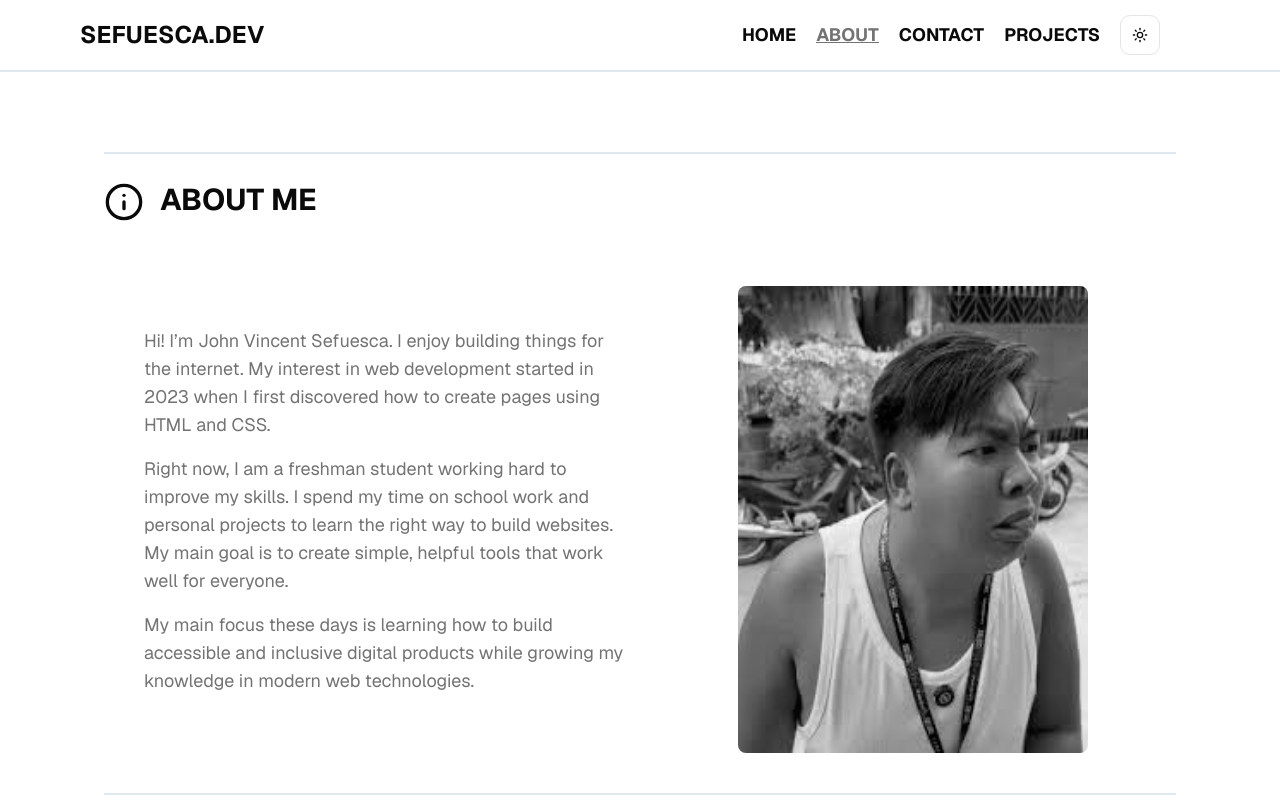
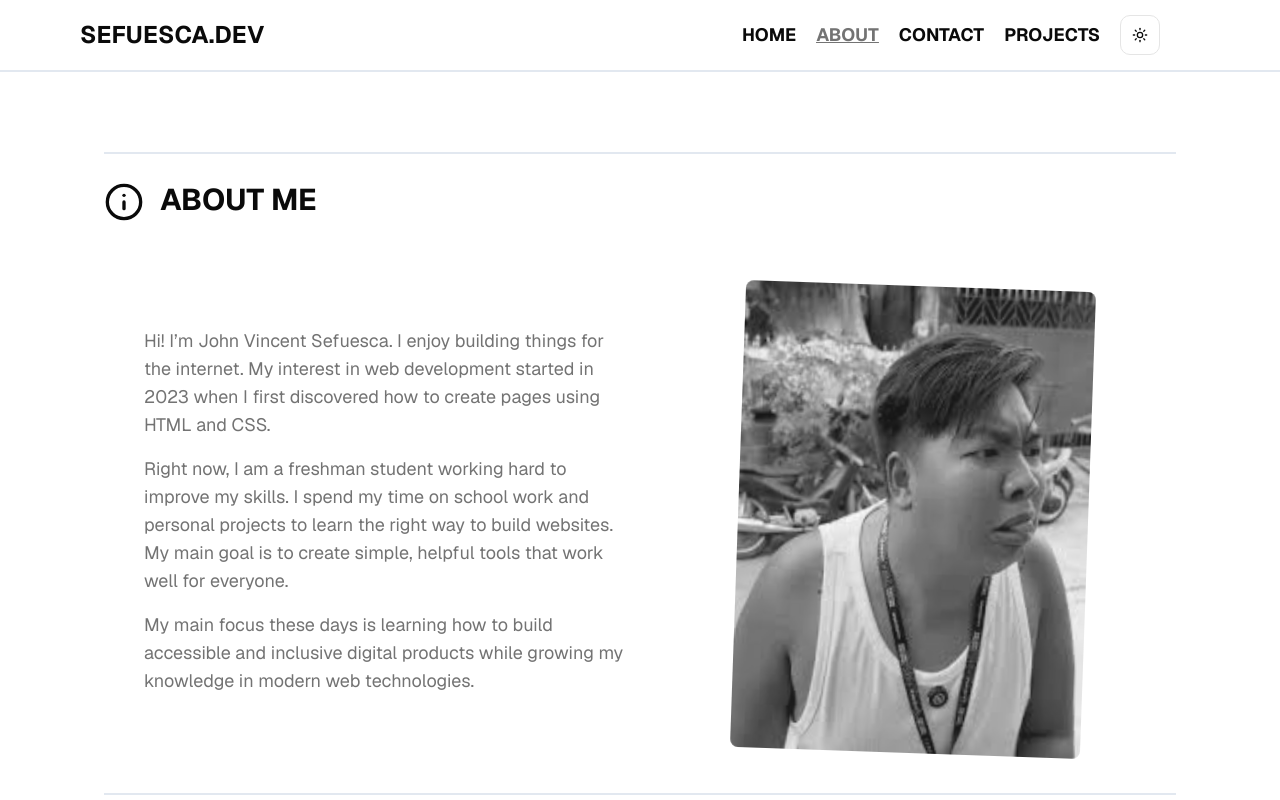
Before and after one commit to Unpayedme/ittract-portfolio, a Next.js app: page /about in a window 1280 px wide. Shown: the top 800 px of the page. Built offline with nearby package versions, Linux system fonts and the light colour scheme.

Commit message:
fix: update ProfileImage and Section components for improved styling; adjust scrollbar animation timing in globals.css

```diff
--- a/components/common/ProfileImage.tsx
+++ b/components/common/ProfileImage.tsx
@@ -15,7 +15,7 @@ export function ProfileImage() {
                     width={350}
                     height={350}
                     loading="eager"
-                    className="grayscale hover:grayscale-0 transition-all duration-500 hover:scale-102 rounded-md aspect-[3/4]  ease-in animate-pulse-red hover:animate-none hover:shadow-lg hover:shadow-red-500/50"
+                    className="grayscale hover:grayscale-0 transition-transform duration-500 hover:scale-102 rounded-md aspect-[3/4] rotate-2 hover:rotate-0 ease-in animate-pulse  hover:shadow-lg hover:shadow-red-500/50"
                 />
         </div>
     );
--- a/components/common/Section.tsx
+++ b/components/common/Section.tsx
@@ -8,7 +8,7 @@ interface SectionProps extends React.HTMLAttributes<HTMLElement> {
 
 export function Section({ children, className, id, ...props }: SectionProps) {
   return (
-    <section id={id} className={cn("py-2 md:py-14 lg:py-20 lg:mx-20 md:mx-10 mx-2 md:animate-scrollbar", className)} {...props}>
+    <section id={id} className={cn("py-2 md:py-14 lg:py-20 lg:mx-20 md:mx-10 mx-2 animate-scrollbar", className)} {...props}>
       {children}
     </section>
   )
--- a/components/features/home/ContactPreview.tsx
+++ b/components/features/home/ContactPreview.tsx
@@ -18,7 +18,6 @@ export function ContactPreview() {
                     </Button>
                 </div>
             </div>
-
         </Section>
     );
 }
--- a/style/globals.css
+++ b/style/globals.css
@@ -138,7 +138,7 @@
   }
 }
 .animate-scrollbar{
-  animation: scrollBar 0.5s linear;
+  animation: scrollBar linear;
   animation-timeline: view();
   animation-range: entry 0% cover 40%;
 }
```
